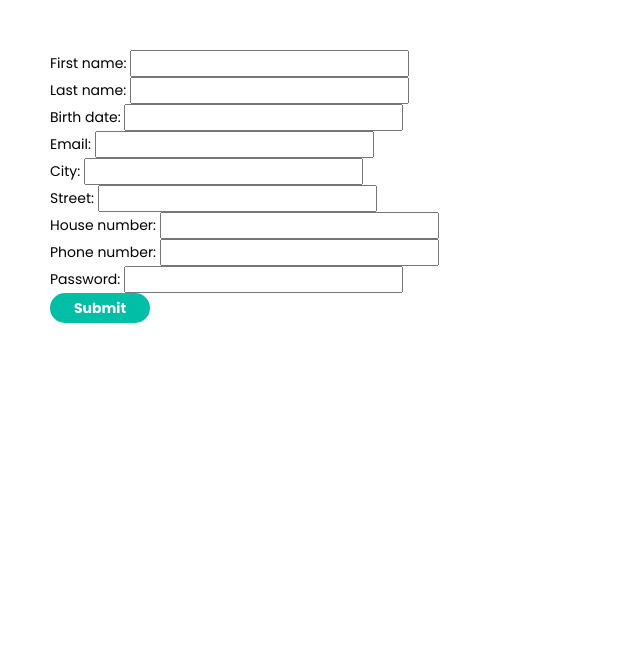
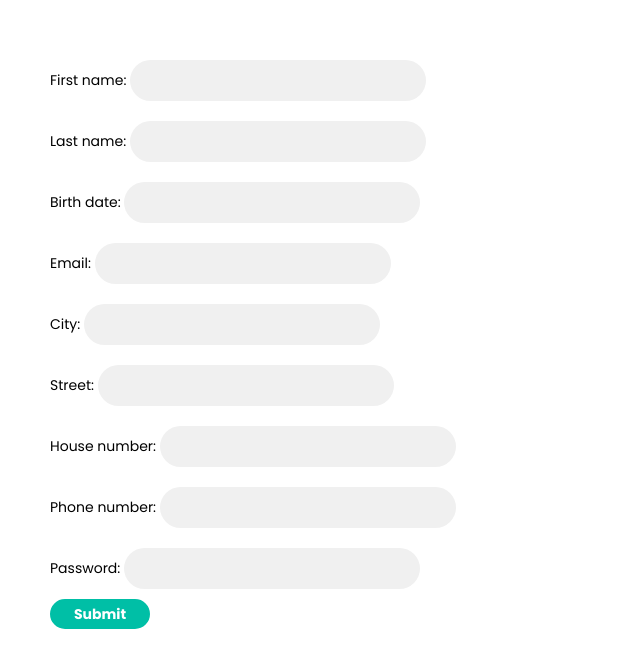
Before and after one commit to infoshareacademy/jfdzr7-team-sasiedzi, a React (Create React App) app in the folder neighbors/: page / in a window 1280 px wide. Shown: the top 668 px of the page, without its empty margins (0-640 px from the left). Built offline with nearby package versions, Linux system fonts and the light colour scheme.

Commit message:
Added input styling with example use in registration component

```diff
--- a/neighbors/src/components/registration.jsx
+++ b/neighbors/src/components/registration.jsx
@@ -41,36 +41,79 @@ export const Registration = () => {
       <form className="m-50">
         <div>
           <label htmlFor="firstName">First name: </label>
-          <input type="text" id="firstName" value={newUser.firstName} name="firstName" onChange={onChange}></input>
+          <input
+            className="input-field"
+            type="text"
+            id="firstName"
+            value={newUser.firstName}
+            name="firstName"
+            onChange={onChange}
+          ></input>
         </div>
 
         <div>
           <label htmlFor="lastName">Last name: </label>
-          <input type="text" id="lastName" value={newUser.lastName} name="lastName" onChange={onChange}></input>
+          <input
+            className="input-field"
+            type="text"
+            id="lastName"
+            value={newUser.lastName}
+            name="lastName"
+            onChange={onChange}
+          ></input>
         </div>
 
         <div>
           <label htmlFor="birthDate">Birth date: </label>
-          <input type="text" id="birthDate" value={newUser.birthDate} name="birthDate" onChange={onChange}></input>
+          <input
+            className="input-field"
+            type="text"
+            id="birthDate"
+            value={newUser.birthDate}
+            name="birthDate"
+            onChange={onChange}
+          ></input>
         </div>
 
         <div>
           <label htmlFor="email">Email: </label>
-          <input type="email" id="email" value={newUser.email} name="email" onChange={onChange}></input>
+          <input
+            className="input-field"
+            type="email"
+            id="email"
+            value={newUser.email}
+            name="email"
+            onChange={onChange}
+          ></input>
         </div>
 
         <div>
           <label htmlFor="city">City: </label>
-          <input type="text" id="city" value={newUser.city} name="city" onChange={onChange}></input>
+          <input
+            className="input-field"
+            type="text"
+            id="city"
+            value={newUser.city}
+            name="city"
+            onChange={onChange}
+          ></input>
         </div>
         <div>
           <label htmlFor="street">Street: </label>
-          <input type="text" id="street" value={newUser.street} name="street" onChange={onChange}></input>
+          <input
+            className="input-field"
+            type="text"
+            id="street"
+            value={newUser.street}
+            name="street"
+            onChange={onChange}
+          ></input>
         </div>
 
         <div>
           <label htmlFor="houseNumber">House number: </label>
           <input
+            className="input-field"
             type="text"
             id="houseNumber"
             value={newUser.houseNumber}
@@ -82,6 +125,7 @@ export const Registration = () => {
         <div>
           <label htmlFor="phoneNumber">Phone number: </label>
           <input
+            className="input-field"
             type="text"
             id="phoneNumber"
             value={newUser.phoneNumber}
@@ -91,7 +135,14 @@ export const Registration = () => {
         </div>
         <div>
           <label htmlFor="password">Password: </label>
-          <input type="password" id="password" value={newUser.password} name="password" onChange={onChange}></input>
+          <input
+            className="input-field"
+            type="password"
+            id="password"
+            value={newUser.password}
+            name="password"
+            onChange={onChange}
+          ></input>
         </div>
         {/* {Error section} */}
         {error && <p>{error}</p>}
--- a/neighbors/src/style/style.css
+++ b/neighbors/src/style/style.css
@@ -41,3 +41,23 @@ body {
     box-shadow: 1px 1px 2px rgba(0, 0, 0, 0.1);
     border-radius: 15px;
 }
+.input-field {
+    background-color: #f0f0f0;
+    margin: 10px 0;
+    border-radius: 55px;
+    padding: 10px;
+    outline: none;
+    border: none;
+    font-weight: bold;
+    font-size: 14px;
+    color: #333;
+  }
+  .input-field::placeholder {
+    color: #aaa;
+  }
+  .input-field i {
+    text-align: center;
+    line-height: 55px;
+    color: #acacac;
+    font-size: 14px;
+  }
```
